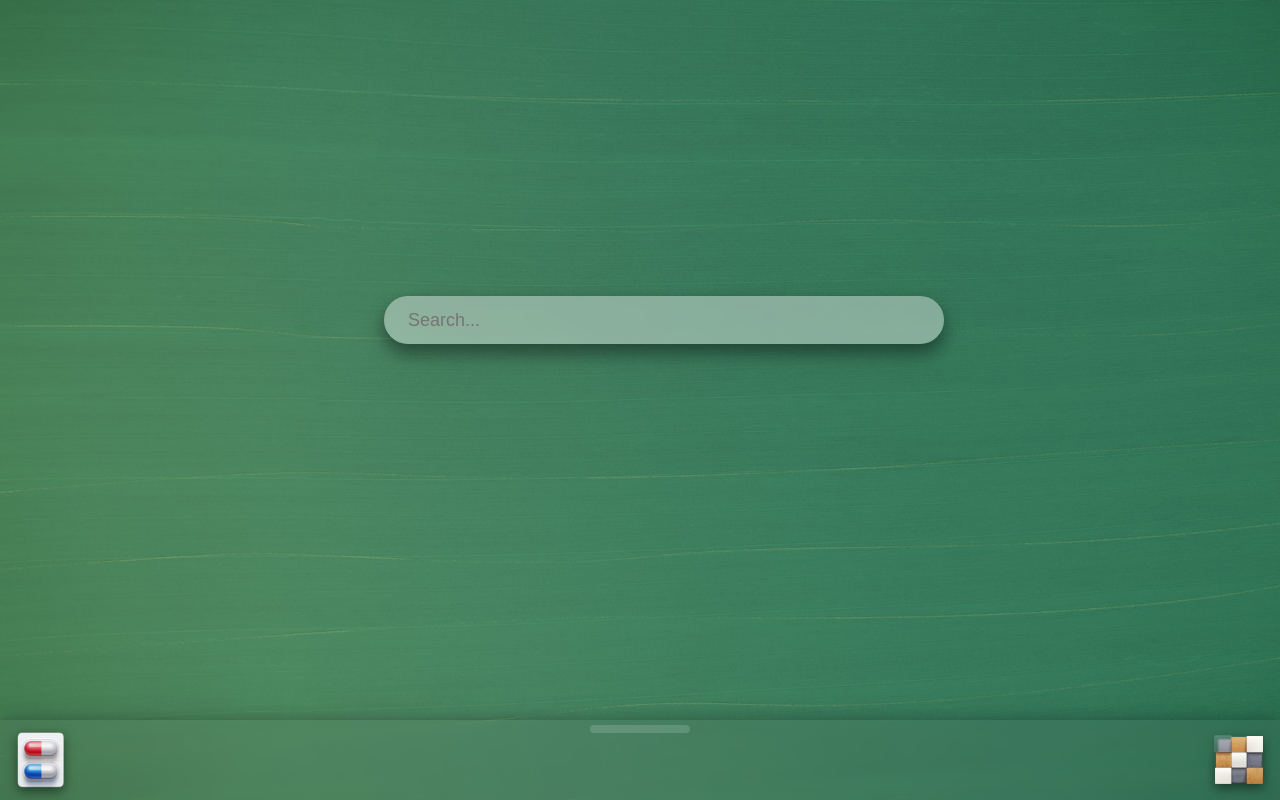
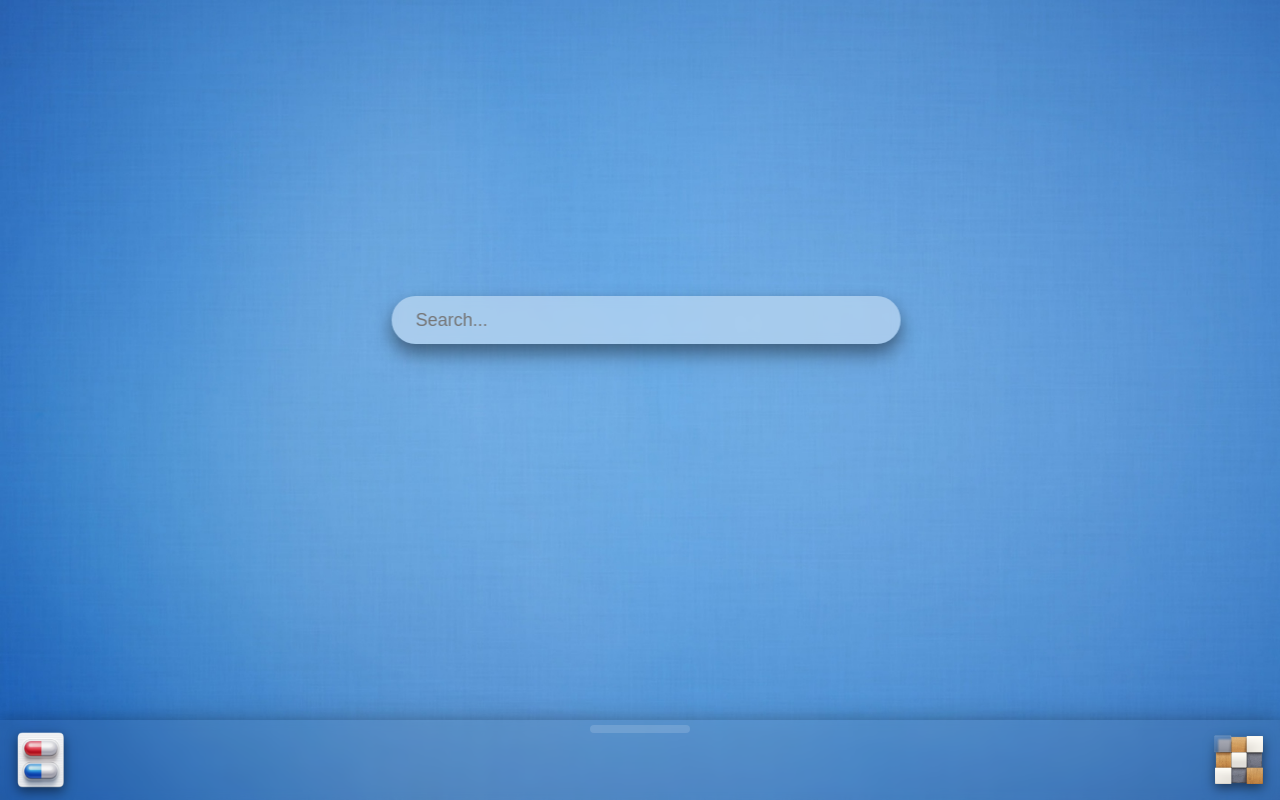
Before and after one commit to KUJIcheng/smartisanWebsite, a SvelteKit app: page / in a window 1280 px wide. Built offline with nearby package versions, Linux system fonts and the light colour scheme.

Commit message:
size adjusting

```diff
--- a/src/components/App.svelte
+++ b/src/components/App.svelte
@@ -20,7 +20,7 @@
 
   let svgCoverPercentage = 0.1; // 初始覆盖10%页面
   let searchContainerTop = '40%'; // 初始位置为40%
-  let searchContainerLeft = '50%';
+  let searchContainerLeft = '48.6%';
   let buttonTopPosition; // 按钮的顶部位置
 
   onMount(() => {
@@ -81,7 +81,7 @@
   // 更改闪念胶囊页面是否出现
   function toggleSidebar() {
     showSidebar = !showSidebar;
-    searchContainerLeft = searchContainerLeft === '50%' ? '65%' : '50%';
+    searchContainerLeft = searchContainerLeft === '48.6%' ? '65%' : '48.6%';
     snjntop = snjntop === topPosition + (height * 0.5) - iconsize * 0.5 ? pageheight * 0.05 : topPosition + (height * 0.5) - iconsize * 0.5;
     snjnleft = snjnleft === (width * 0.01) ? (width * 0.15) - iconsize * 0.5 : (width * 0.01);
   }
@@ -89,7 +89,7 @@
   // 更改桌面设置页面是否出现
   function togglesettingbar() {
     showSettingbar = !showSettingbar;
-    searchContainerLeft = searchContainerLeft === '50%' ? '35%' : '50%';
+    searchContainerLeft = searchContainerLeft === '48.6%' ? '35%' : '48.6%';
     zmsztop = zmsztop === topPosition + (height * 0.5) - iconsize * 0.5 ? pageheight * 0.05 : topPosition + (height * 0.5) - iconsize * 0.5;
     zmszright = zmszright === (width * 0.01) ? (width * 0.15) - iconsize * 0.5 : (width * 0.01);
   }
@@ -99,7 +99,7 @@
     toggleVisibility(); // 控制图标的显示和隐藏
     showSidebar = false; // 闪念胶囊页面收回
     showSettingbar = false; // 桌面设置页面收回
-    searchContainerLeft = '50%' // 搜索框归位
+    searchContainerLeft = '48.6%' // 搜索框归位
   }
 
 </script>
@@ -157,7 +157,7 @@
 <style>
   :global(body) {
     overflow: hidden;
-    background-image: url('/backgrounds/background3.jpg'); /* 设置背景图片 */
+    background-image: url('/backgrounds/background1.jpg'); /* 设置背景图片 */
     background-size: cover; /* 保证背景图片铺满整个容器 */
     background-attachment: fixed; /* 背景图片不随滚动条滚动 */
   }
@@ -180,7 +180,7 @@
     top: 20%;
     left: 50%;
     transform: translate(-50%, -50%);
-    width: 40%;
+    width: 36%;
     transition: top 0.3s, left 0.3s;
   }
 
@@ -192,7 +192,7 @@
     -webkit-backdrop-filter: blur(5px);
     background-color: rgba(255, 255, 255, 0.4); /* 调整背景颜色和透明度以适应毛玻璃效果 */
     box-shadow: 0 8px 16px rgba(0, 0, 0, 0.3), 0 12px 24px rgba(0, 0, 0, 0.2); /* 同样的阴影效果 */
-    color: #000; /* 文字颜色，根据背景调整 */
+    color: #000; /* 文字颜色 */
     transition: transform 0.3s ease, box-shadow 0.3s ease; /* 添加平滑过渡效果 */
   }
 
@@ -201,7 +201,6 @@
     box-shadow: 0 10px 20px rgba(0, 0, 0, 0.35), 0 15px 30px rgba(0, 0, 0, 0.25); /* 鼠标悬停时加深阴影 */
   }
 
-  /* 可以添加一些过渡效果来增强视觉效果 */
   .search-input:focus {
     background-color: rgba(255, 255, 255, 0.75); /* 聚焦时背景更透明 */
     transform: scale(1.02); /* 放大到原始尺寸的102% */
```
